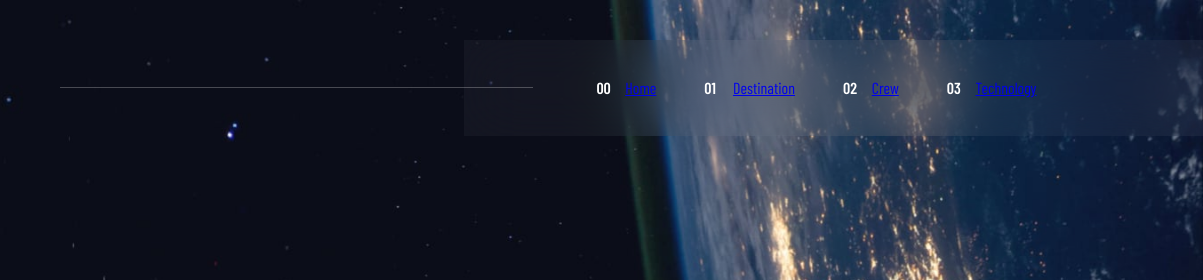
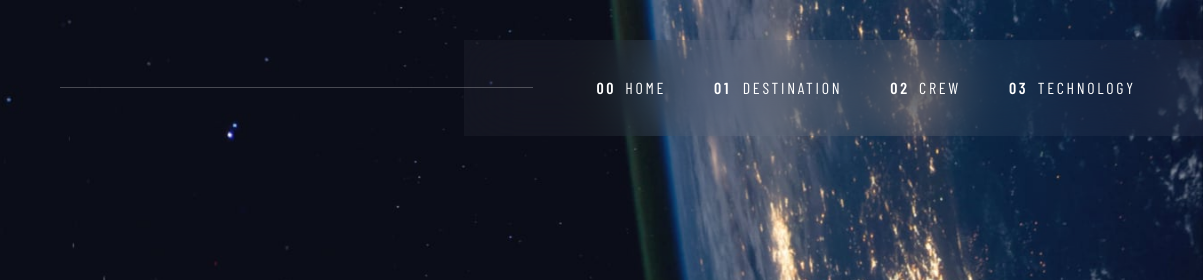
Before and after one commit to tediko/space-tourism-website, a website built with Vite: page index.html in a window 1280 px wide. Shown: the top 280 px of the page, 77-1280 px from the left. Built offline with nearby package versions, Linux system fonts and the light colour scheme; a web font is replaced by a local one.

Commit message:
Added text--link helper class to header__link elements

```diff
--- a/index.html
+++ b/index.html
@@ -21,16 +21,16 @@
         <nav class="header__nav">
           <ul class="header__list" data-nav-list>
             <li class="header__item">
-              <a href="#" class="header__link">Home</a>
+              <a href="#" class="header__link text--link">Home</a>
             </li>
             <li class="header__item">
-              <a href="#" class="header__link">Destination</a>
+              <a href="#" class="header__link text--link">Destination</a>
             </li>
             <li class="header__item">
-              <a href="#" class="header__link">Crew</a>
+              <a href="#" class="header__link text--link">Crew</a>
             </li>
             <li class="header__item">
-              <a href="#" class="header__link">Technology</a>
+              <a href="#" class="header__link text--link">Technology</a>
             </li>
           </ul>
           <button class="header__menu" aria-label="toggle menu" aria-expanded="false" data-hamburger>
```
